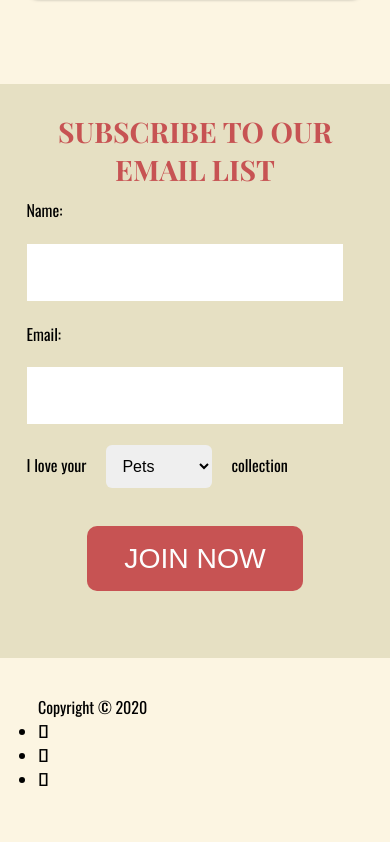
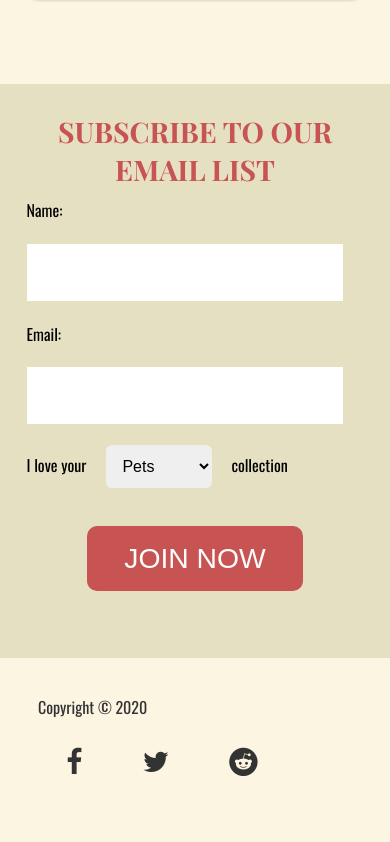
Before and after one commit to Kenludiaz/Photography-Mocksite, a plain HTML site: page index.html in a window 390 px wide. Shown: the part 1701-2543 px from the top of the page. Drawn offline with nearby package versions, Linux system fonts and the light colour scheme.

Commit message:
Finished mobile version

```diff
--- a/index.html
+++ b/index.html
@@ -2,10 +2,11 @@
 <html lang="en">
 <head>
     <meta charset="UTF-8">
-    <meta name="viewport" content="width=device-width, initial-scale=1.0">
     <title>Photography</title>
     <link rel="stylesheet" href="styles/styles.css">
     <link rel="stylesheet" href="https://cdnjs.cloudflare.com/ajax/libs/font-awesome/4.7.0/css/font-awesome.min.css">
+    <meta name="viewport" content="width=device-width, initial-scale=1.0">
+
 </head>
 <body>
     <nav class="nav-bar">
@@ -59,9 +60,9 @@
 <footer class="footer">
     Copyright &copy 2020
     <ul class="icons">
-        <li class="fa-facebook"></li>
-        <li class="fa-twitter"></li>
-        <li class="fa-reddit"></li>
+        <li class="fa fa-facebook"></li>
+        <li class="fa fa-twitter"></li>
+        <li class="fa fa-reddit"></li>
     </ul>
 </footer>
 </html>
--- a/styles/styles.scss
+++ b/styles/styles.scss
@@ -297,4 +297,27 @@ body {
 
 .footer {
     padding: 2.37rem;
+    color: $black;
+    .icons {
+        list-style-type: none;
+    }
+    .fa {
+        cursor: pointer;
+        padding: 1.77rem;
+        font-size: 1.77rem;
+        &:hover {
+            opacity: 0.6;
+        }
+    }
 }
+
+/*
+==========MEDIA========= */
+@media (max-width: 800px) {
+    nav {
+        background-color: blue;
+    }
+    .nav-button {
+        display: none;
+    }
+}
```
Also changed, not shown: styles/styles.css, 1 other file.
